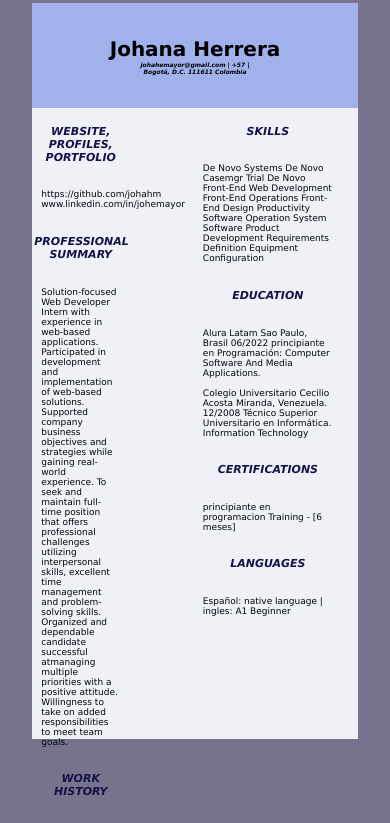
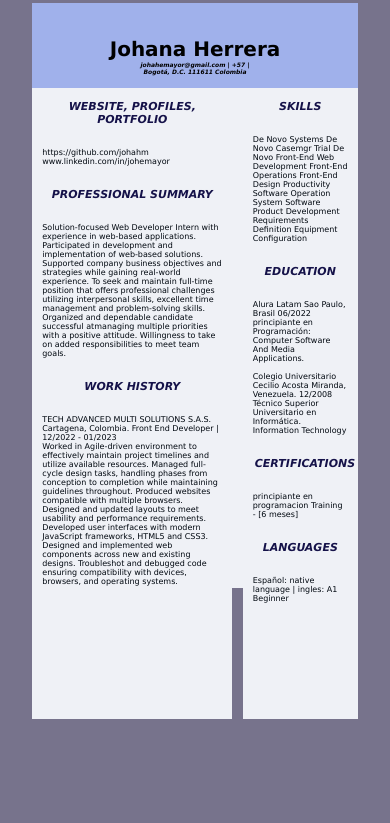
Before and after one commit to johahm/HVresumenCAN, a plain HTML site: page index.html in a window 390 px wide. Shown: the top 823 px of the page. Drawn offline with Linux system fonts and the light colour scheme.

Commit message:
Add files via upload

```diff
--- a/styles.css
+++ b/styles.css
@@ -21,26 +21,26 @@ body {
 
 }
 .secciones {
-    display: grid;
+  display: grid;
   text-align: left;
   background-color:#eff1f6;
   color:#010810;
   column-count: 2;
   column-rule: 1px solid rgba(55, 55, 58, 0.577);
-  grid-template-columns: 1fr 370px;
+  grid-template-columns: 1fr 400px;
 
 }
 .izquierda{
-    height:631px;
+  /*height:631px;
   /*  float:left;
     background-color:#eff1f6;
-  /*  width:60%;   */
+  width:95%;  */
 }
 .derecha{
  /*   display: inline-block;*/
-    height:631px;
+ /* height:631px;*/
   /*  background-color:#eff1f6;
-  /*  width:40%;*/
+  width:100%;*/
 }
 h1 {
     column-span:all;
@@ -89,7 +89,7 @@ p{
   }
   .contenedor {
       background-color: #f0e6e6;
-      height:105px;
+      height:85px;
       margin: auto;
       padding: 0;
 
@@ -103,21 +103,28 @@ p{
 
   }
   .secciones {
+    display: grid;
     text-align: left;
+    background-color:#eff1f6;
     color:#010810;
+    column-count: 2;
+    column-rule: 1px solid rgba(55, 55, 58, 0.577);
+    grid-template-columns: 3fr 115px;
+    height: 500px;
   }
-  .izquierda{
-      height:631px;
-      float:left;
-      background-color:#eff1f6;
-      width:60%;
-  }
-  .derecha{
-      display: inline-block;
-      height:631px;
-      background-color:#eff1f6;
-      width:40%;
-  }
+
+  .izquierda {
+    height: 631px;
+    float: left;
+    background-color: #eff1f6;
+    width: 95%;
+}
+.derecha {
+    display: inline-block;
+    height: 631px;
+    background-color: #eff1f6;
+    width: 100%;
+}
   h1 {
       text-align: center;
       font-size: 20px;
@@ -130,6 +137,7 @@ p{
       text-align: center;
       font-style: italic;
       color: rgb(21, 18, 73);
+      margin: 10px;
       padding:2px;
   }
 
@@ -144,9 +152,9 @@ p{
       vertical-align: middle;
   }
   p{
-      font-size: 9px;
-      padding: 9px;
-      margin: 0;
+      font-size: 8px;
+    padding: 10px;
+      margin: auto;
   }
 
 }
```
